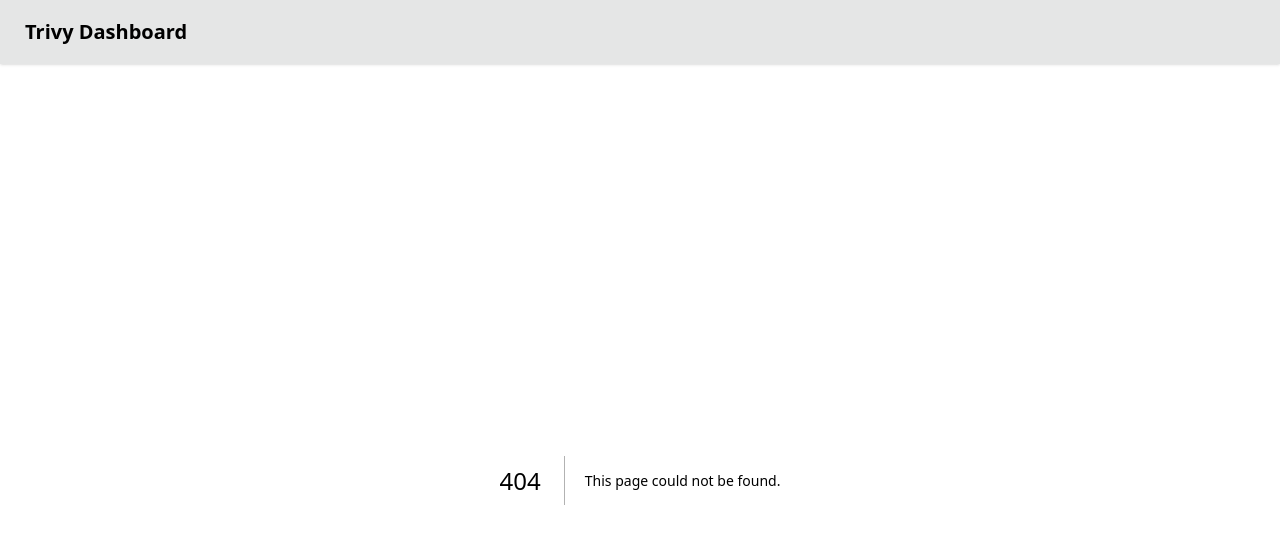
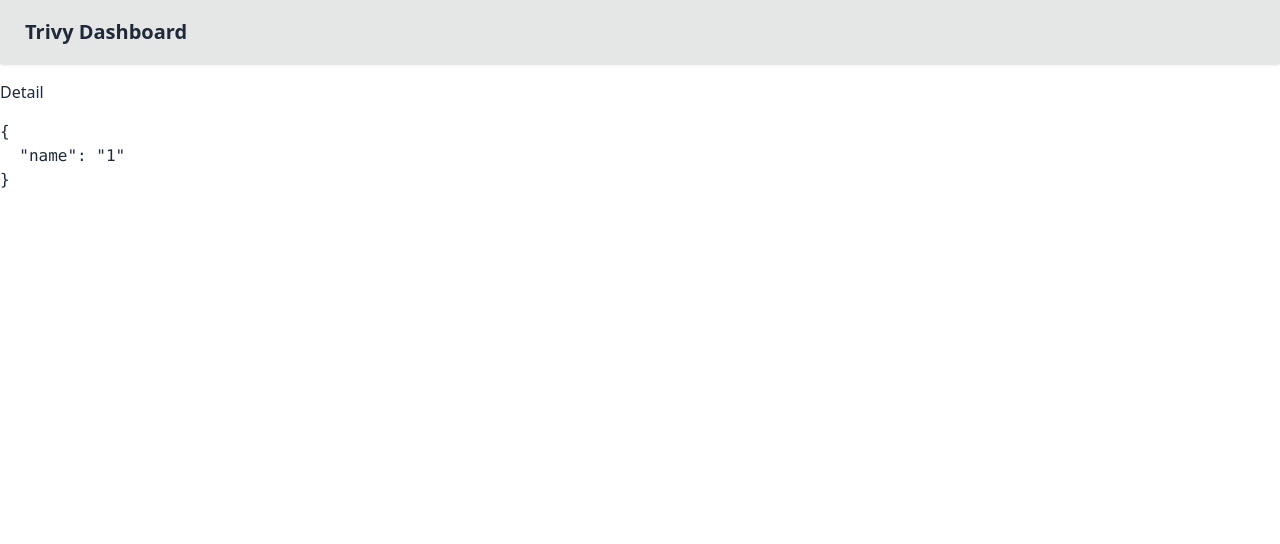
Before and after one commit to htekgulds/trivy-dashboard, a Next.js app: page /vulnerabilityreports/1 in a window 1280 px wide. Before the commit this address had no page. Shown: the top 544 px of the page. Built offline with nearby package versions, Linux system fonts and the light colour scheme.

Commit message:
detay sayfası başlangıç

```diff
--- /dev/null
+++ b/pages/vulnerabilityreports/[name].js
@@ -0,0 +1,14 @@
+import { useRouter } from 'next/router'
+
+export default function VulnerabilityReportDetail ({ params }) {
+  const router = useRouter()
+
+  return (
+    <div>
+      <div className='mb-4'>Detail</div>
+      <pre>
+        <code>{JSON.stringify(router.query, null, 2)}</code>
+      </pre>
+    </div>
+  )
+}
```
